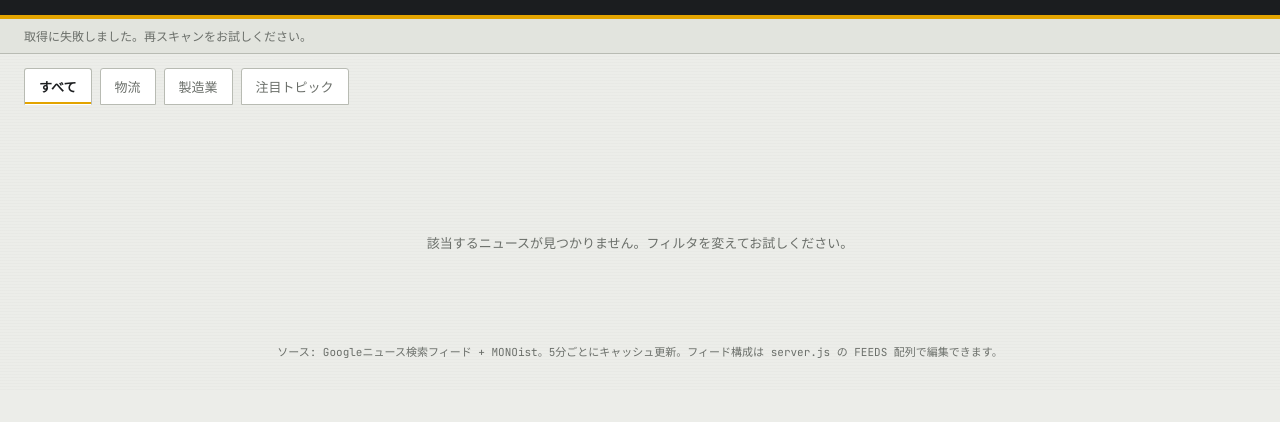
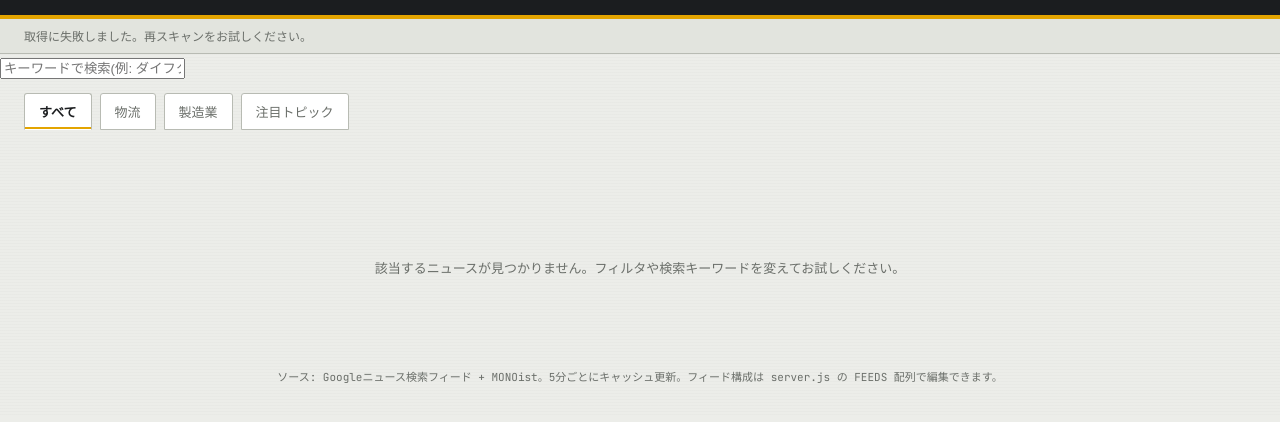
Before and after one commit to teraoAPT/logistics-news-app, a website: page public/index.html in a window 1280 px wide. Both pictures are taken after a click on the button "すべて". Shown: the part 66-488 px from the top of the page. Drawn offline with Linux system fonts and the light colour scheme; no server answers.

Commit message:
Update index.html

```diff
--- a/public/index.html
+++ b/public/index.html
@@ -28,6 +28,10 @@
 
 <div class="status-bar" id="statusBar">読み込み中...</div>
 
+<div class="search-bar">
+  <input type="text" id="searchInput" class="search-input" placeholder="キーワードで検索(例: ダイフク、決算、AGV...)" />
+</div>
+
 <nav class="tabs" id="tabs">
   <button class="tab is-active" data-filter="all">すべて</button>
   <button class="tab" data-filter="logistics">物流</button>
@@ -41,7 +45,7 @@
   <!-- 記事カードはJSで挿入 -->
 </main>
 
-<div class="empty" id="emptyState" hidden>該当するニュースが見つかりません。フィルタを変えてお試しください。</div>
+<div class="empty" id="emptyState" hidden>該当するニュースが見つかりません。フィルタや検索キーワードを変えてお試しください。</div>
 
 <footer class="footer">
   <p>ソース: Googleニュース検索フィード + MONOist。5分ごとにキャッシュ更新。フィード構成は server.js の FEEDS 配列で編集できます。</p>
```
